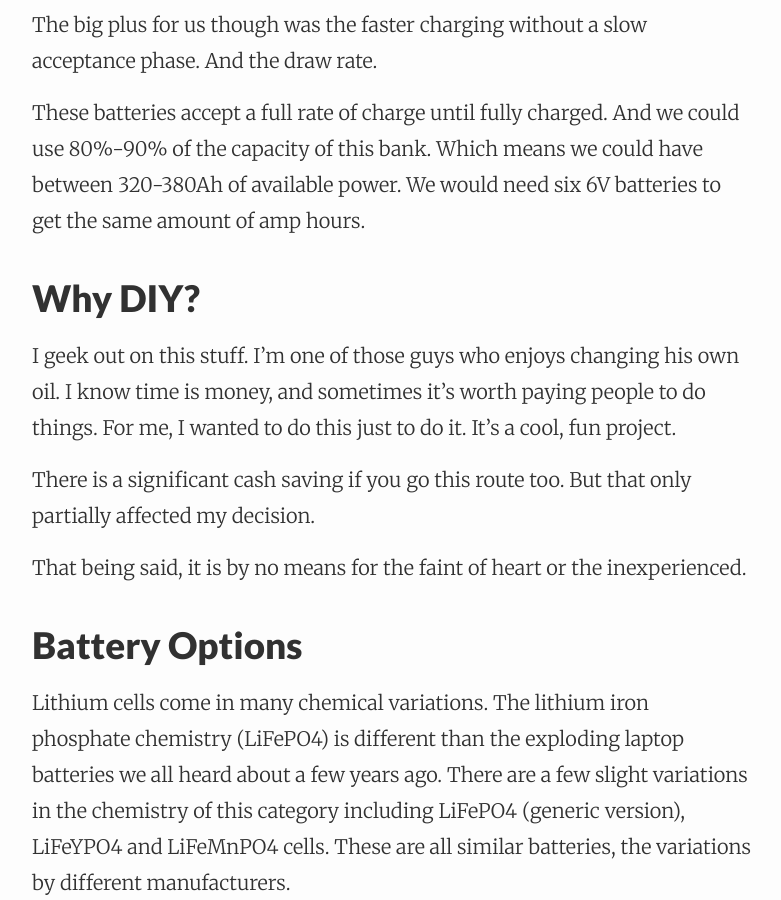
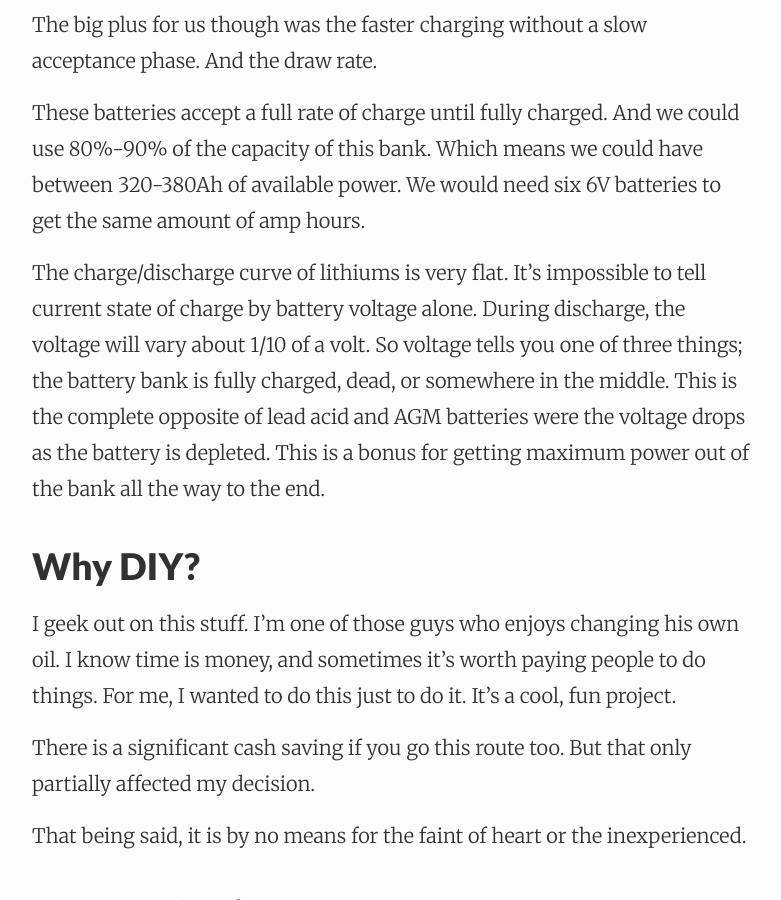
Before and after one commit to 1337hero/boldandadventurous.com, a Jekyll site: the page built from _posts/2015-12-19-our-diy-lithium-battery-upgrade-pt-1.md, in a window 1280 px wide and 900 px high, scrolled down 1480 px. Shown: the whole window, without its empty margins (248-1029 px from the left). Built offline with Jekyll 4.4.1, drawn with Linux system fonts in a browser that asks for light colours; nearby versions of some CDN libraries; some of the changed text lies outside the part shown.

Commit message:
updates to post

```diff
--- a/_posts/2015-12-19-our-diy-lithium-battery-upgrade-pt-1.md
+++ b/_posts/2015-12-19-our-diy-lithium-battery-upgrade-pt-1.md
@@ -17,7 +17,7 @@
 
 We awoke one morning to find ourselves cold. I stumbled to the galley and took a look at the IPN Remote display. The voltage readout was 8.9 volts. Begrudgingly I put on my pants, coat and shoes to head outside and fire up the generator. My least favorite activity when it’s 42 outside with 15mph wind gusts.
 
-<img src="https://scontent-lax3-1.cdninstagram.com/hphotos-xpt1/t51.2885-15/e35/11909147_1666563770266568_2071204063_n.jpg">
+<img src="https://scontent-lax3-1.cdninstagram.com/hphotos-xpt1/t51.2885-15/e35/11909147_1666563770266568_2071204063_n.jpg" alt="Low Battery">
 
 All summer long our batteries and solar have served us well. But as the summer turned to fall and the fall to winter, we started having problems. Running the furnace at night would result in depleting our batteries.
 
@@ -39,6 +39,8 @@
 
 These batteries accept a full rate of charge until fully charged. And we could use 80%-90% of the capacity of this bank. Which means we could have between 320-380Ah of available power. We would need six 6V batteries to get the same amount of amp hours.
 
+The charge/discharge curve of lithiums is very flat. It's impossible to tell current state of charge by battery voltage alone. During discharge, the voltage will vary about 1/10 of a volt. So voltage tells you one of three things; the battery bank is fully charged, dead, or somewhere in the middle. This is the complete opposite of lead acid and AGM batteries were the voltage drops as the battery is depleted. This is a bonus for getting maximum power out of the bank all the way to the end.
+
 ## Why DIY?
 
 I geek out on this stuff. I’m one of those guys who enjoys changing his own oil. I know time is money, and sometimes it’s worth paying people to do things. For me, I wanted to do this just to do it. It’s a cool, fun project.
@@ -54,6 +56,8 @@
 
 These batteries come in cells called prismatic form factor. They are available in many sizes rated from 40 to 1000 Ah. Each cell is nominally rated at 3.2V, and it takes four cells in series to make a nominal 12.8V battery.
 
+<img src="https://scontent-lax3-1.xx.fbcdn.net/hphotos-xfp1/v/t1.0-9/12375981_1515853978710964_3124539985766957537_n.jpg?oh=81dd82af8f617b36a02fe5eef371ca96&oe=570C196A" alt="Lithium cells">
+
 The lithium cells available to the public are all manufactured in China. The biggest manufacturers are CALB, Sinopoly, Winston and GB Systems (GBS).
 
 Some people have purchased factory direct. I tried but found the logistics too difficult. Caleb Power (CALB), Balqon (Winston) and Elite Power Solutions (GBS) are stocking US distributors.
@@ -61,6 +65,9 @@
 I chose to go with GBS Cells and used Elite Power Solutions since they had a dealer in Yuma, AZ when I was there.
 
 Also, AMSolar is selling a “kit” for RVers. Their kit includes cells from Sinopoly. And includes a BMS and Sense boards from Clean Power Auto. The kit includes all necessary wires and cables in a convenient package.
+
+<img src="https://scontent-lax3-1.xx.fbcdn.net/hphotos-xfa1/v/t1.0-9/1014109_1515854285377600_203220778352229125_n.png?oh=7f77112a76a1e05e3675f3d6ae9d0b6e&oe=57108401" alt="AMSolar Lithium Batteries">
+
 
 ## Battery Management System
 
@@ -78,6 +85,8 @@
 
 There were only 2 BMS systems I considered. The Elite EMS and Clean Power Auto’s HouseBMS. Both are top balance systems, and both provide the important mechanism to protect the batteries from over or under voltage situations.
 
+<img src="https://scontent-lax3-1.xx.fbcdn.net/hphotos-xpa1/t31.0-8/10296253_1515854855377543_4375584740301100434_o.jpg" alt="BMS">
+
 I chose the Elite EMS since I could get everything from the same source. And it had a couple of extra features, a remote display and included a battery capacity monitor. And it also monitors cell temperature. Clean Power Auto offers most of the additional features as a separate option but still does not offer cell level voltage and temperature display.
 
 ## Why I chose the GBS 100Ah cells vs. 200Ah cells
@@ -90,7 +99,9 @@
 I did consider briefly purchasing two of the 200Ah cells, but the cost there is $1,480.00 each. Easy math for me.
 
 $1,480.00    x2 = $2,960.00
-VS
+
+**VS**
+
 $620.00 x4 = $2,480.00
 
 **Worst Case Scenario**
@@ -116,6 +127,8 @@
 
 We planned to do our system in 3 phases. As I started this post, we needed batteries NOW. So I purchased the batteries before I bought a single piece of the system components.
 
+<img src="https://scontent-lax3-1.xx.fbcdn.net/hphotos-xpa1/t31.0-8/12244766_1511312799165082_6191847071797880395_o.jpg" alt="the batteries">
+
 **Phase 1** includes installing the new lithiums and system components. Upgrading all wiring and future proofing the system. Relocating the solar charge controller and shorting the solar run while also upgrading the solar wiring from 6awg to 4awg. We will also be adding a 4th solar panel to the roof to complement the existing three 135 watt panels. This panel will be a GS100 - 100-watt panel from AMSolar. Installing all necessary safeties, fuses, new blocks, etc.
 
 **Phase 2** after the new year will include a new Solar Charge controller. We will slave the original controller to the new one. And build a 200-watt ground deploy solar panel using two GS100 panels.
@@ -128,10 +141,14 @@
 
 Elite BMS (battery management system) with video monitor. A master disconnect solenoid wired to the OV and UV on the BMS.
 
-A master On/Off switch.
+1. A master On/Off switch.
 
-A Blue Sky Solar Charge Controller to connect to the roof-mounted PV system.
+2. A Blue Sky Solar Charge Controller to connect to the roof-mounted PV system.
 
- A 600-watt Samlex inverter isolated with a 300-amp bus fuse.
+3. A 600-watt Samlex inverter isolated with a 300-amp bus fuse.
 
-The Airstream’s 12V power will have a 50 amp breaker switch between the Airstream and the main battery bank.
+4. The Airstream’s 12V power will have a 50 amp breaker switch between the Airstream and the main battery bank.
+
+## Final Remarks
+
+Hopefully this post was informative. In my next post, I'll be detailing the installation of the battery bank in our Airstream.
```
